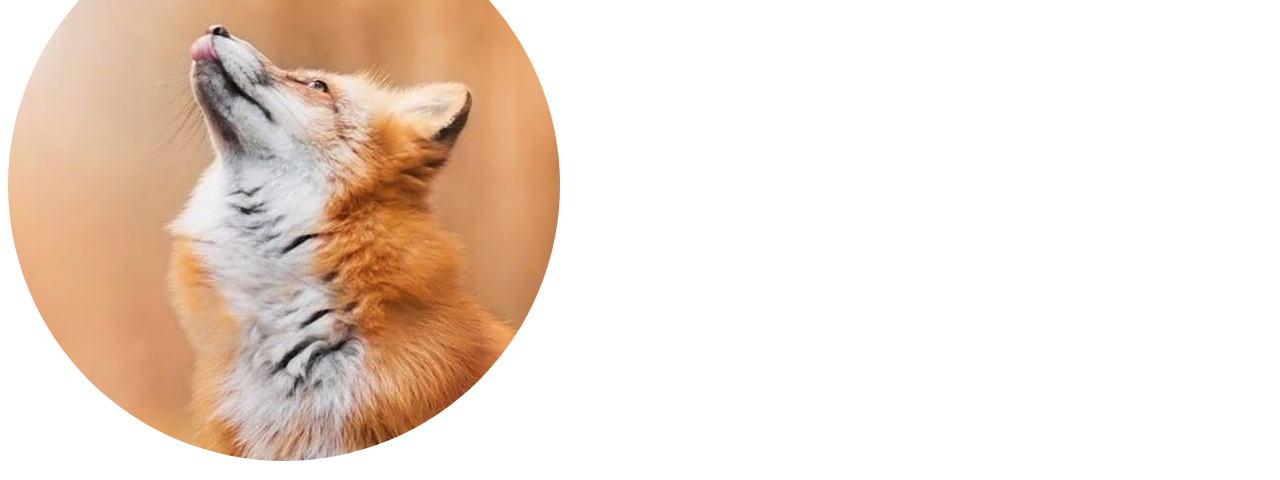
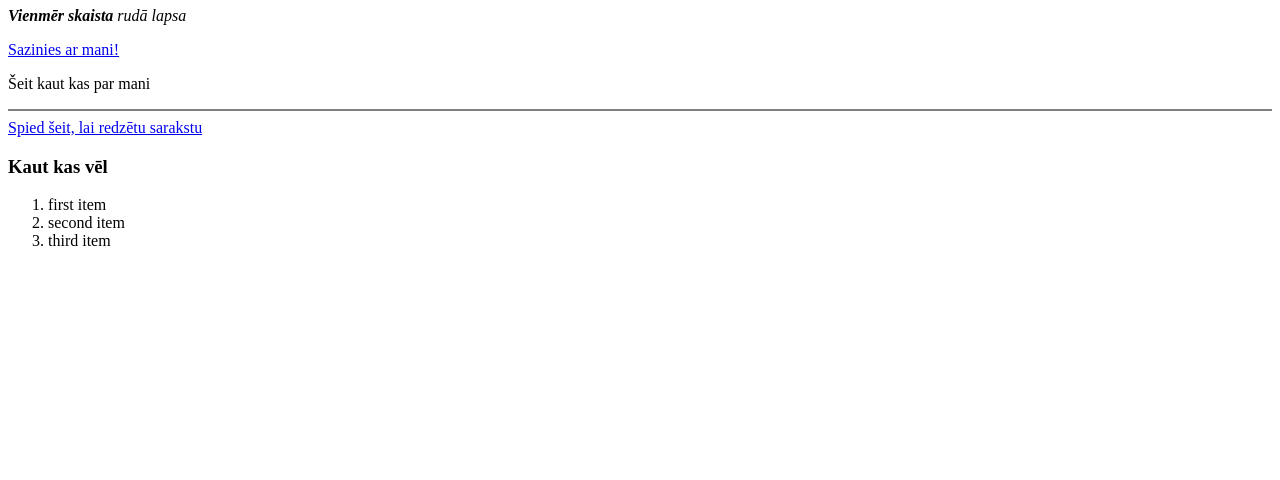
Before and after one commit to gitAlise/lapsa, a plain HTML site: page index.html in a window 1280 px wide. Shown: the part 99-579 px from the top of the page. Drawn offline with Linux system fonts and the light colour scheme.

Commit message:
Update index.html

```diff
--- a/index.html
+++ b/index.html
@@ -7,7 +7,7 @@
 </head>
 
 <body>
-<img src="lapsa-modified.png" alt="lapsa-Alise">
+<img src"lapsa-modified.png" alt="lapsa-Alise">
   <h1>Lapsas ir lieliskas</h1>
   <p> <em><strong>Vienmēr skaista</strong> rudā lapsa</em></p>
   <a href="kontakti.html">Sazinies ar mani!</a>
```
